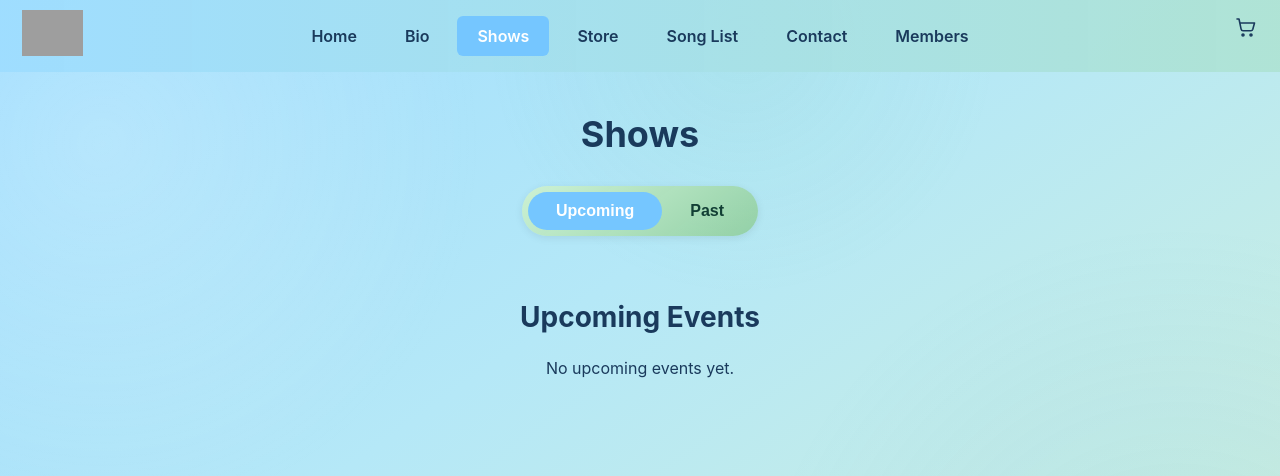
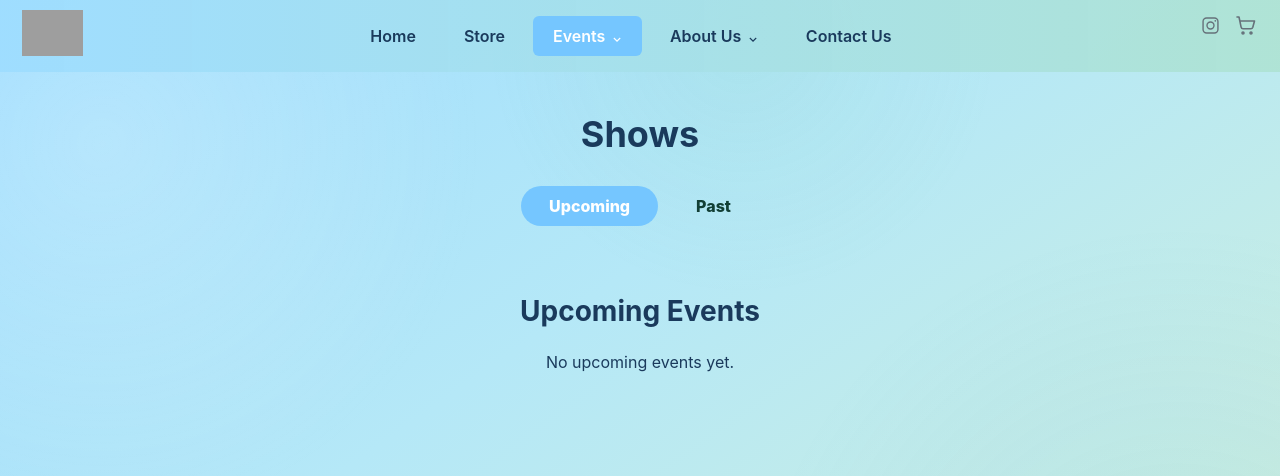
Before and after one commit to iFound1229/FISwebsite, a Flask app: page /shows in a window 1280 px wide. Shown: the top 476 px of the page. Run offline with Flask 3, Linux system fonts and the light colour scheme; data that the repository does not hold is empty; some libraries are stand-ins or nearby versions; grey boxes are pictures that could not be loaded.

Commit message:
Refactor site layout and update application styles
Replit-Commit-Author: Agent

```diff
--- a/app.py
+++ b/app.py
@@ -474,12 +474,15 @@ def home():
 
 @app.route("/bio")
 def bio():
-    return render_template("bio.html", data=load_data(), active="bio")
+    return render_template("bio.html", data=load_data(), active="about")
 
 
 @app.route("/shows")
 def shows():
-    return render_template("shows.html", data=load_data(), active="shows")
+    show_view = request.args.get("view", "upcoming")
+    if show_view not in {"upcoming", "past"}:
+        show_view = "upcoming"
+    return render_template("shows.html", data=load_data(), active="events", show_view=show_view)
 
 
 @app.route("/store")
@@ -525,7 +528,12 @@ def add_to_cart():
 
 @app.route("/songlist")
 def songlist():
-    return render_template("songlist.html", data=load_data(), active="songlist")
+    return render_template("songlist.html", data=load_data(), active="events")
+
+
+@app.route("/events")
+def events():
+    return render_template("events.html", data=load_data(), active="events")
 
 
 @app.route("/contact")
@@ -540,7 +548,7 @@ def members():
     return render_template(
         "members.html",
         data=load_data(),
-        active="members",
+        active="about",
         unlock_nonce=unlock_nonce,
     )
 
--- a/static/style.css
+++ b/static/style.css
@@ -31,11 +31,10 @@ body::before {
 
 .tabs {
   position: relative;
-  padding-left: 132px;
   display: flex;
   justify-content: center;
   gap: 8px;
-  padding: 16px;
+  padding: 16px 150px 16px 132px;
   flex-wrap: wrap;
   background: linear-gradient(90deg, rgba(158, 221, 255, 0.96), rgba(174, 226, 211, 0.92));
 }
@@ -67,16 +66,68 @@ body::before {
   color: #fff;
 }
 
-.cart-nav {
+.nav-dropdown {
+  position: relative;
+}
+.nav-dropdown > summary {
+  list-style: none;
+  cursor: pointer;
+}
+.nav-dropdown > summary::-webkit-details-marker { display: none; }
+.nav-dropdown > summary::after {
+  content: "⌄";
+  margin-left: 7px;
+  font-size: 12px;
+}
+.nav-dropdown[open] > summary,
+.nav-dropdown.active > summary {
+  background-color: rgba(117, 198, 255, 1);
+  color: #fff;
+}
+.dropdown-menu {
+  position: absolute;
+  z-index: 5;
+  top: calc(100% + 6px);
+  left: 0;
+  min-width: 160px;
+  padding: 7px;
+  border-radius: 10px;
+  background: rgba(245, 252, 255, 0.98);
+  box-shadow: 0 8px 20px rgba(30, 82, 112, 0.16);
+}
+.dropdown-menu a {
+  display: block;
+  padding: 9px 12px;
+  color: #1a3a5c;
+  text-decoration: none;
+  border-radius: 6px;
+  font-weight: 600;
+  white-space: nowrap;
+}
+.dropdown-menu a:hover { background: rgba(117, 198, 255, 0.24); }
+
+.nav-actions {
   position: absolute;
   right: 22px;
-  top: 15px;
-  color: #1a3a5c;
+  top: 13px;
+  display: flex;
+  align-items: center;
+  gap: 13px;
+  color: #66717a;
+}
+.social-nav, .cart-nav {
+  position: relative;
+  display: block;
+  color: #66717a;
   text-decoration: none;
-  font-size: 22px;
   line-height: 1;
 }
+.social-nav svg { width: 21px; height: 21px; display: block; }
+.cart-nav {
+  font-size: 22px;
+}
 .cart-nav svg { width: 24px; height: 24px; display: block; }
+.social-nav:hover, .cart-nav:hover { color: #3e697d; }
 .cart-count {
   position: absolute;
   top: -5px;
@@ -269,6 +320,45 @@ section h2 {
   margin-right: auto;
   box-shadow: 0 2px 8px rgba(0,0,0,0.08);
 }
+
+.section-subnav {
+  display: flex;
+  justify-content: center;
+  gap: 10px;
+  margin: 0 auto 28px;
+}
+.section-subnav .toggle-btn { text-decoration: none; }
+.events-page { text-align: center; }
+.events-page .contact-btn { margin: 0 auto 12px; }
+.events-contact-copy {
+  color: #245848;
+  font-size: 18px;
+  font-weight: 700;
+  margin-bottom: 32px;
+}
+.events-subnav { margin-top: 8px; }
+
+.contact-icon-links {
+  display: flex;
+  justify-content: center;
+  align-items: center;
+  gap: 28px;
+  margin-top: 56px;
+}
+.contact-icon-link {
+  display: grid;
+  place-items: center;
+  width: 74px;
+  height: 74px;
+  border-radius: 18px;
+  text-decoration: none;
+  transition: transform .2s, background-color .2s;
+}
+.contact-icon-link svg { width: 38px; height: 38px; }
+.contact-icon-link:hover { transform: translateY(-3px); }
+.instagram-icon { color: #c95f8d; background: rgba(201, 95, 141, .14); }
+.youtube-icon { color: #d64e4e; background: rgba(214, 78, 78, .14); }
+.email-icon { color: #2f8666; background: rgba(47, 134, 102, .14); }
 
 .toggle-btn {
   background: transparent;
@@ -473,10 +563,14 @@ section h2 {
 
 @media (max-width: 420px) {
   .store-grid { grid-template-columns: 1fr; }
-  .cart-nav { right: 10px; }
-  .tabs { padding-left: 92px; padding-right: 42px; }
+  .tabs { padding-left: 92px; padding-right: 12px; }
   .nav-brand { left: 10px; width: 70px; }
   .nav-brand img { max-width: 70px; }
+  .nav-actions { right: 10px; top: 10px; gap: 8px; }
+  .nav-actions .social-nav svg { width: 18px; height: 18px; }
+  .nav-actions .cart-nav svg { width: 21px; height: 21px; }
+  .tabs { justify-content: flex-start; }
+  .nav-dropdown .dropdown-menu { position: fixed; top: 100px; left: 10px; }
   .cart-item { grid-template-columns: 56px 1fr auto; gap: 10px; }
   .cart-item img, .cart-item-placeholder { width: 56px; height: 56px; }
   .cart-item button { grid-column: 2 / -1; text-align: left; }
--- a/templates/base.html
+++ b/templates/base.html
@@ -13,16 +13,39 @@
       <img src="{{ asset_url(data.nav_logo) if data.nav_logo else url_for('static', filename='uploads/frog-space-icon.png') }}" alt="Frog in Space" />
     </a>
     <a href="{{ url_for('home') }}" class="tab {% if active=='home' %}active{% endif %}">Home</a>
-    <a href="{{ url_for('bio') }}" class="tab {% if active=='bio' %}active{% endif %}">Bio</a>
-    <a href="{{ url_for('shows') }}" class="tab {% if active=='shows' %}active{% endif %}">Shows</a>
     <a href="{{ url_for('store') }}" class="tab {% if active=='store' %}active{% endif %}">Store</a>
-    <a href="{{ url_for('songlist') }}" class="tab {% if active=='songlist' %}active{% endif %}">Song List</a>
-    <a href="{{ url_for('contact') }}" class="tab {% if active=='contact' %}active{% endif %}">Contact</a>
-    <a href="{{ url_for('members') }}" class="tab {% if active=='members' %}active{% endif %}">Members</a>
-    <a href="{{ url_for('store_cart') }}" class="cart-nav" aria-label="Go to cart" title="Go to cart">
-      <svg viewBox="0 0 24 24" aria-hidden="true"><path d="M3 4h2l2.1 10.1a2 2 0 0 0 2 1.6h7.8a2 2 0 0 0 1.9-1.4L20.5 8H6M10 20a1 1 0 1 1-2 0 1 1 0 0 1 2 0Zm8 0a1 1 0 1 1-2 0 1 1 0 0 1 2 0Z" fill="none" stroke="currentColor" stroke-width="1.6" stroke-linecap="round" stroke-linejoin="round"/></svg>
-      <span class="cart-count" data-cart-count>0</span>
-    </a>
+    <details class="nav-dropdown {% if active=='events' %}active{% endif %}">
+      <summary class="tab">Events</summary>
+      <div class="dropdown-menu">
+        <a href="{{ url_for('events') }}">Events Home</a>
+        <a href="{{ url_for('shows') }}">Shows</a>
+        <a href="{{ url_for('songlist') }}">Song List</a>
+      </div>
+    </details>
+    <details class="nav-dropdown {% if active=='about' %}active{% endif %}">
+      <summary class="tab">About Us</summary>
+      <div class="dropdown-menu">
+        <a href="{{ url_for('bio') }}">Bio</a>
+        <a href="{{ url_for('members') }}">Members</a>
+      </div>
+    </details>
+    <a href="{{ url_for('contact') }}" class="tab {% if active=='contact' %}active{% endif %}">Contact Us</a>
+    <div class="nav-actions">
+      {% if data.instagram %}
+      <a href="{{ data.instagram }}" target="_blank" rel="noopener" class="social-nav" aria-label="Instagram" title="Instagram">
+        <svg viewBox="0 0 24 24" aria-hidden="true"><rect x="3.5" y="3.5" width="17" height="17" rx="4" fill="none" stroke="currentColor" stroke-width="1.6"/><circle cx="12" cy="12" r="4" fill="none" stroke="currentColor" stroke-width="1.6"/><circle cx="17.5" cy="6.7" r="1" fill="currentColor"/></svg>
+      </a>
+      {% endif %}
+      {% if data.youtube %}
+      <a href="{{ data.youtube }}" target="_blank" rel="noopener" class="social-nav" aria-label="YouTube" title="YouTube">
+        <svg viewBox="0 0 24 24" aria-hidden="true"><rect x="3" y="6" width="18" height="12" rx="3" fill="none" stroke="currentColor" stroke-width="1.6"/><path d="m10 9 5 3-5 3Z" fill="none" stroke="currentColor" stroke-width="1.6" stroke-linejoin="round"/></svg>
+      </a>
+      {% endif %}
+      <a href="{{ url_for('store_cart') }}" class="cart-nav" aria-label="Go to cart" title="Go to cart">
+        <svg viewBox="0 0 24 24" aria-hidden="true"><path d="M3 4h2l2.1 10.1a2 2 0 0 0 2 1.6h7.8a2 2 0 0 0 1.9-1.4L20.5 8H6M10 20a1 1 0 1 1-2 0 1 1 0 0 1 2 0Zm8 0a1 1 0 1 1-2 0 1 1 0 0 1 2 0Z" fill="none" stroke="currentColor" stroke-width="1.6" stroke-linecap="round" stroke-linejoin="round"/></svg>
+        <span class="cart-count" data-cart-count>0</span>
+      </a>
+    </div>
   </nav>
 
   {% block content %}{% endblock %}
--- a/templates/bio.html
+++ b/templates/bio.html
@@ -1,7 +1,7 @@
 {% extends "base.html" %}
 {% block title %}Bio — Frog in Space{% endblock %}
 {% block content %}
-<section class="page-section">
+<section class="page-section about-page">
   <h1 class="page-title">Bio</h1>
   <div class="bio-content">
     {% for para in data.bio.split('\n\n') %}
@@ -19,9 +19,5 @@
       {% endif %}
     {% endfor %}
   </div>
-  <div class="social-links" style="margin-top:30px;">
-    {% if data.instagram %}<a href="{{ data.instagram }}" target="_blank" rel="noopener" class="social-link"><span class="social-icon">📷</span><span>Instagram</span></a>{% endif %}
-    {% if data.youtube %}<a href="{{ data.youtube }}" target="_blank" rel="noopener" class="social-link"><span class="social-icon">▶️</span><span>YouTube</span></a>{% endif %}
-  </div>
 </section>
 {% endblock %}
--- a/templates/members.html
+++ b/templates/members.html
@@ -1,7 +1,7 @@
 {% extends "base.html" %}
 {% block title %}Members — Frog in Space{% endblock %}
 {% block content %}
-<section class="page-section members-section">
+<section class="page-section members-section about-page">
   <h1 class="page-title">Members</h1>
 
   {% set has_any = data.members | selectattr('name') | list | length > 0 %}
--- a/templates/shows.html
+++ b/templates/shows.html
@@ -4,32 +4,22 @@
 <section class="page-section">
   <h1 class="page-title">Shows</h1>
 
-  <div class="shows-toggle">
-    <button type="button" class="toggle-btn active" data-target="upcoming-pane">Upcoming</button>
-    <button type="button" class="toggle-btn" data-target="past-pane">Past</button>
+  <div class="section-subnav" aria-label="Shows sections">
+    <a class="toggle-btn {% if show_view == 'upcoming' %}active{% endif %}" href="{{ url_for('shows', view='upcoming') }}">Upcoming</a>
+    <a class="toggle-btn {% if show_view == 'past' %}active{% endif %}" href="{{ url_for('shows', view='past') }}">Past</a>
   </div>
 
-  <div id="upcoming-pane" class="shows-pane active">
+  <div id="upcoming-pane" class="shows-pane {% if show_view == 'upcoming' %}active{% endif %}">
     {% with events_title='Upcoming Events', events_list=data.events, empty_text='No upcoming events yet.' %}
       {% include "_events.html" %}
     {% endwith %}
   </div>
 
-  <div id="past-pane" class="shows-pane">
+  <div id="past-pane" class="shows-pane {% if show_view == 'past' %}active{% endif %}">
     {% with events_title='Past Events', events_list=data.past_events, empty_text='No past events to show.' %}
       {% include "_events.html" %}
     {% endwith %}
   </div>
 </section>
 
-<script>
-  document.querySelectorAll('.toggle-btn').forEach(btn => {
-    btn.addEventListener('click', () => {
-      document.querySelectorAll('.toggle-btn').forEach(b => b.classList.remove('active'));
-      document.querySelectorAll('.shows-pane').forEach(p => p.classList.remove('active'));
-      btn.classList.add('active');
-      document.getElementById(btn.dataset.target).classList.add('active');
-    });
-  });
-</script>
 {% endblock %}
```
Also changed, not shown: templates/contact.html (+5 -10 lines), templates/events.html (added, +13 -0 lines), templates/index.html (+0 -16 lines).
